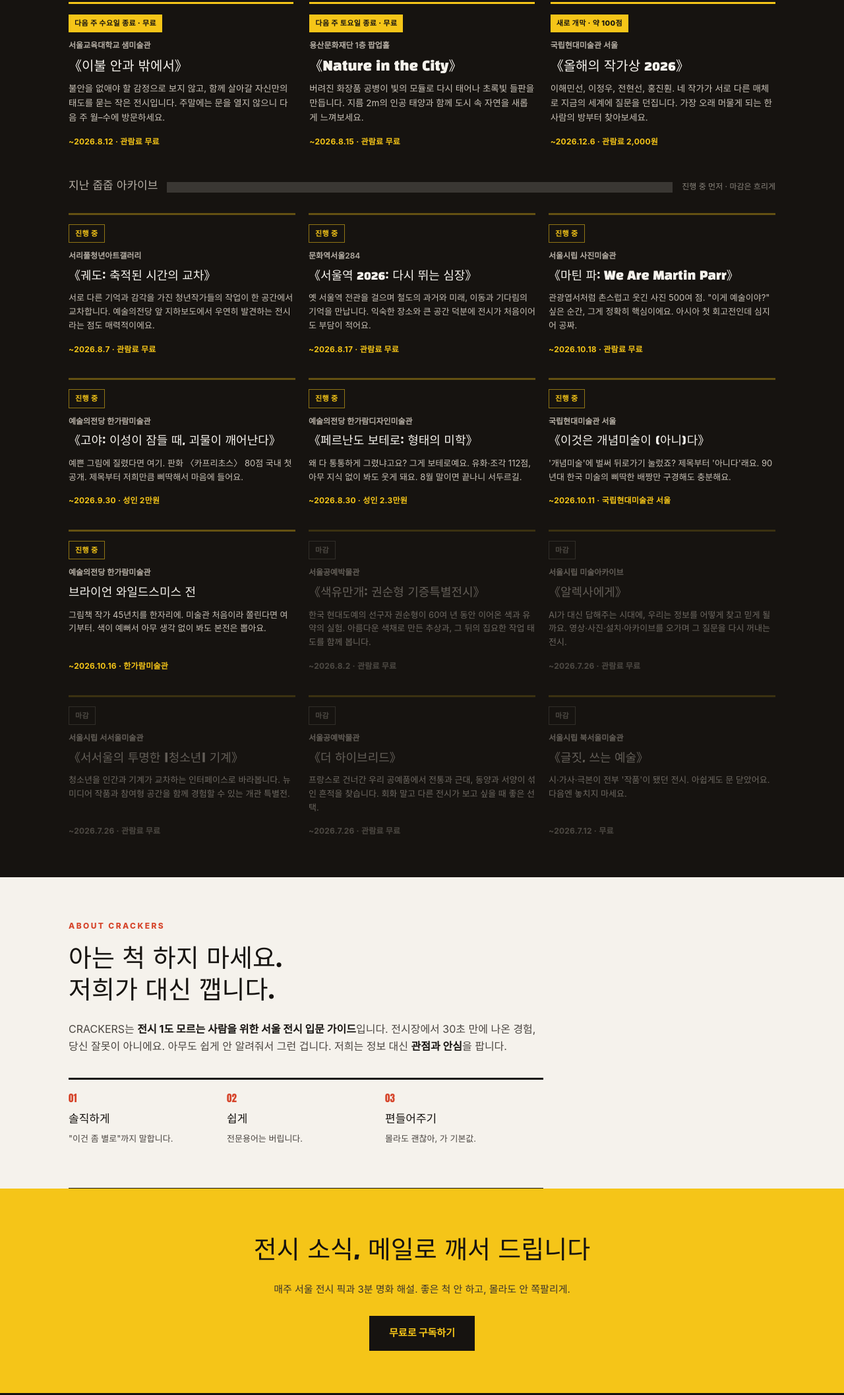
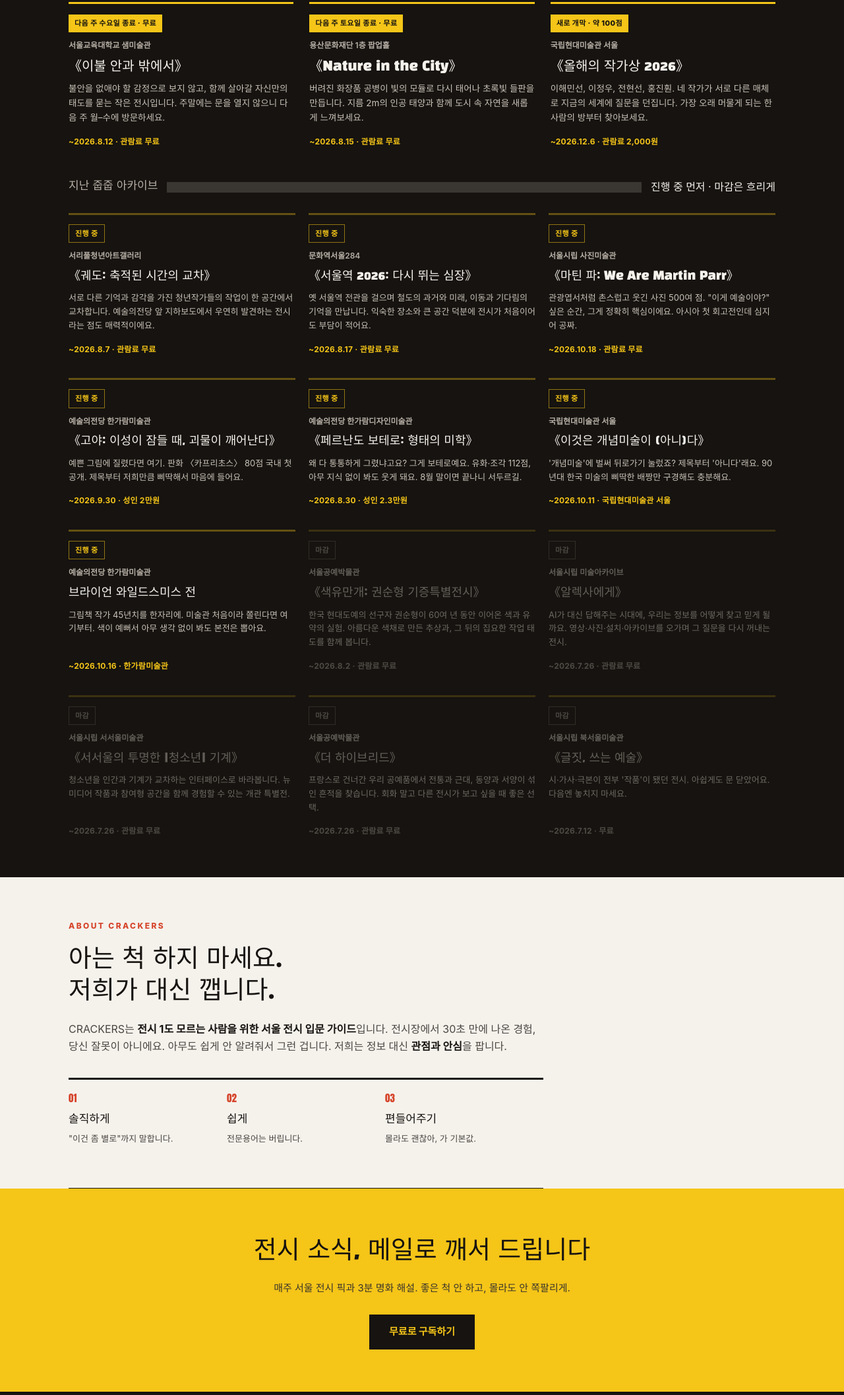
Before and after one commit to fotoparker5/crackers-site, a website: page index.html in a window 1280 px wide. Shown: the part 2256-4371 px from the top of the page at 66% size. Drawn offline with Linux system fonts and the light colour scheme; a web font is replaced by a local one.

```diff
--- a/assets/home.css
+++ b/assets/home.css
@@ -127,7 +127,6 @@ h1,h2,h3{font-family:'Black Han Sans','Pretendard Variable',sans-serif;font-weig
   font-family:'Black Han Sans','Pretendard Variable',sans-serif;font-weight:400;
 }
 .wk-arch .arch-head .rule{flex:1;height:1px;background:rgba(245,242,236,.16);}
-.wk-arch .arch-head .note{font-size:12px;color:#8A857C;white-space:nowrap;}
 .picks.arch{gap:20px;row-gap:34px;}
 .picks.arch .pick{border-top-color:rgba(245,197,24,.35);padding-top:14px;}
 .picks.arch .pick h3{font-size:18px;}
@@ -153,9 +152,10 @@ h1,h2,h3{font-family:'Black Han Sans','Pretendard Variable',sans-serif;font-weig
 .news{background:var(--yellow);}
 .news .in{max-width:720px;margin:0 auto;padding:64px 24px;text-align:center;}
 .news h2{font-size:clamp(26px,5vw,38px);}
-.news p{margin:14px 0 28px;font-size:15px;color:#3A342C;}
+.news p{margin:12px 0 0;font-size:15px;color:#3A342C;}
+.news p + p{margin-top:4px;}
 .news a{
-  display:inline-block;background:var(--black);color:var(--yellow);
+  display:inline-block;margin-top:28px;background:var(--black);color:var(--yellow);
   font-weight:800;padding:14px 30px;font-size:15px;
 }
 .news a:hover,.news a:focus-visible{background:var(--red);color:var(--cream);}
@@ -195,7 +195,6 @@ footer .links a:hover,footer .links a:focus-visible{color:var(--yellow);}
   .wk-arch{padding:0 20px 48px;}
   .wk-arch .arch-head{gap:10px;flex-wrap:wrap;}
   .wk-arch .arch-head .rule{min-width:24px;}
-  .wk-arch .arch-head .note{width:100%;white-space:normal;text-align:right;}
   .about{padding:52px 0;}
   .rules{gap:24px;}
   .rule{min-width:100%;padding-right:0;}
```
